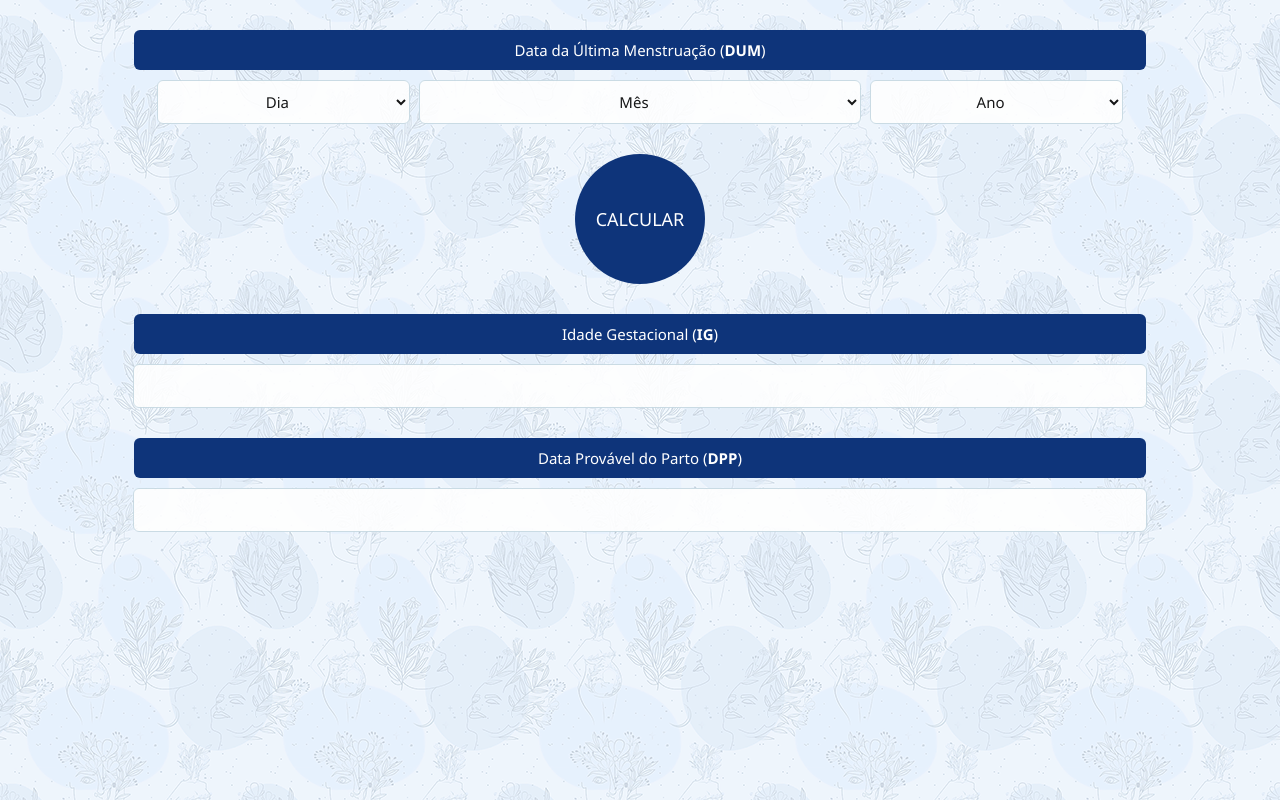
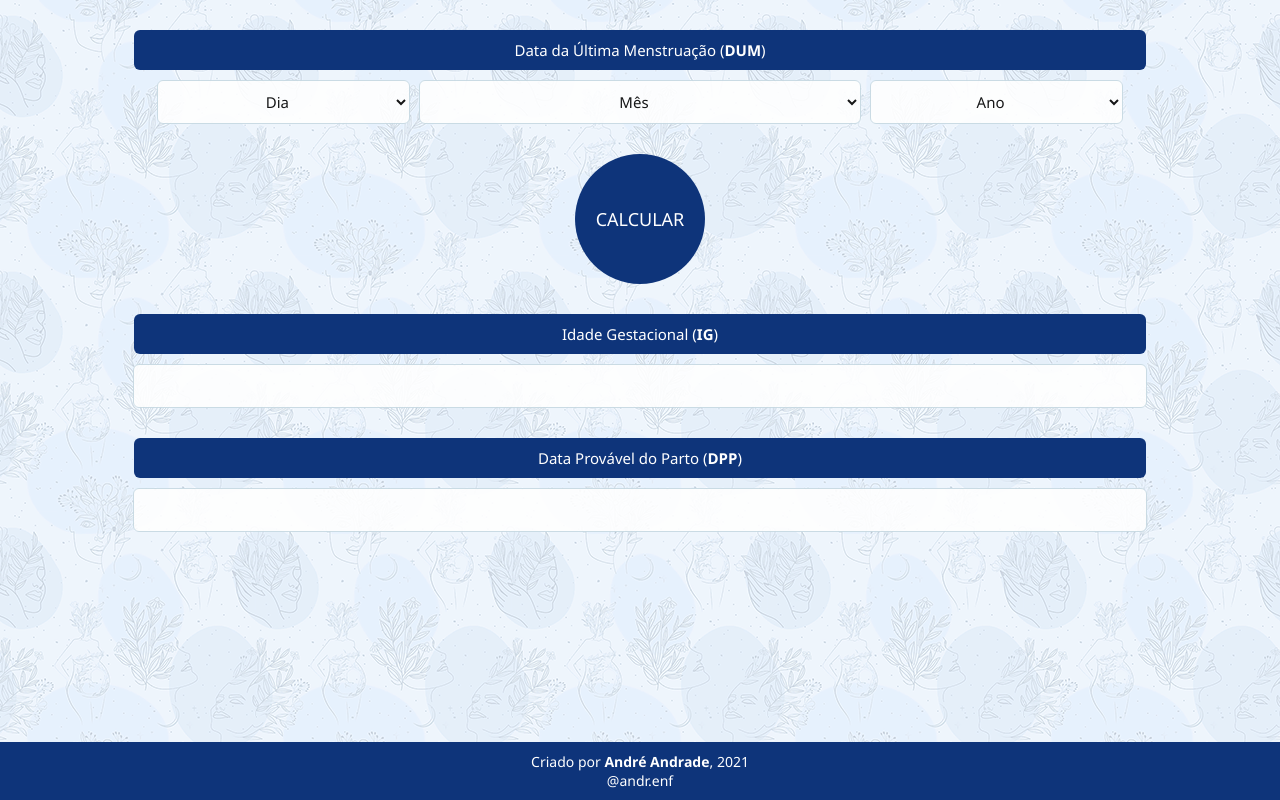
Before and after one commit to Skrewed/skrewed.github.io, a plain HTML site: page index.html in a window 1280 px wide. Drawn offline with Linux system fonts and the light colour scheme.

Commit message:
Update Footer

```diff
--- a/index.html
+++ b/index.html
@@ -97,13 +97,14 @@
         Data Provável do Parto (<strong>DPP</strong>)
     </div>
 
-    <div id="dppResultado"> </div>
-
     <!--
         <div id="ads">
     </div>
     -->
 
+    <div id="dppResultado"> </div>
+    <div id="footer">Criado por <strong>André Andrade</strong>, 2021</br>
+        <a target="_blank" href = "https://www.instagram.com/andr.enf/">@andr.enf</a></div>
     <script type='text/javascript' language='javascript' src="script.js"></script>
 </body>
 </html>
--- a/style.css
+++ b/style.css
@@ -85,6 +85,24 @@ select{
     margin: auto;
     text-align: center;
 }
+
+a {
+    color: rgb(255, 255, 255);
+    text-decoration:rgb(255, 255, 255)
+}
+
+#footer{
+    font-family: 'Segoe UI', Tahoma, Geneva, Verdana, sans-serif;
+    font-size: 14px;
+    background-color: rgb(14, 52, 122);
+    color: rgb(255, 255, 255);
+    position: fixed;
+    left: 0;
+    bottom: 0;
+    width: 100%;
+    padding: 10px 0 10px 0;
+    text-align: center;
+}
 /*
 #ads{
     position: fixed;
```
